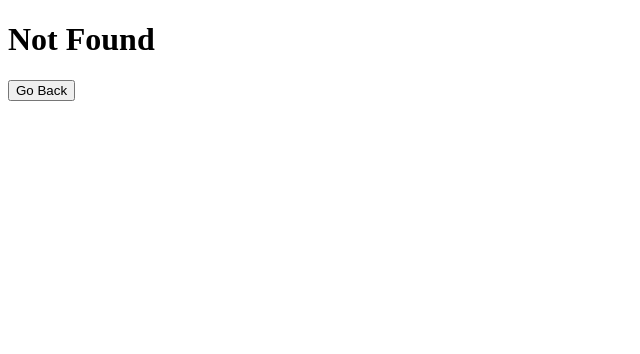
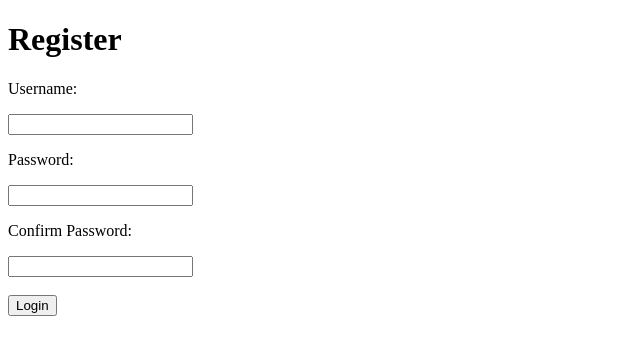
Before and after one commit to andreimandrique/messaging-app-frontend, a React (Vite) app: page /register in a window 1280 px wide. Before the commit this address had no page. Shown: the top 354 px of the page, without its empty margins (0-640 px from the left). Built offline with nearby package versions, Linux system fonts and the light colour scheme.

Commit message:
add dashboard and protected route

```diff
--- /dev/null
+++ b/src/hooks/useRegister.jsx
@@ -0,0 +1,50 @@
+import { useState } from "react";
+
+function useRegister() {
+  const [username, setUsername] = useState("");
+  const [password, setPassword] = useState("");
+  const [confirmPassword, setConfirmPassword] = useState("");
+  const [error, setError] = useState("");
+  const [success, setSuccess] = useState("");
+
+  async function handleRegister(e) {
+    e.preventDefault();
+
+    try {
+      const res = await fetch("http://localhost:3000/register", {
+        method: "POST",
+        headers: {
+          "Content-Type": "application/json",
+        },
+        body: JSON.stringify({ username, password, confirmPassword }),
+      });
+
+      const data = await res.json();
+
+      if (res.ok) {
+        setError("");
+        setSuccess(data.message);
+      } else {
+        console.error(data);
+        setSuccess("");
+        setError(data.error);
+      }
+    } catch (error) {
+      console.error(error);
+    }
+  }
+
+  return {
+    username,
+    setUsername,
+    password,
+    setPassword,
+    confirmPassword,
+    setConfirmPassword,
+    error,
+    success,
+    handleRegister,
+  };
+}
+
+export default useRegister;
--- /dev/null
+++ b/src/hooks/useVerify.jsx
@@ -0,0 +1,25 @@
+import { useNavigate } from "react-router-dom";
+
+function useVerify(token) {
+  const navigate = useNavigate();
+
+  async function verify() {
+    try {
+      const res = await fetch("http://localhost:3000/verify", {
+        headers: {
+          Authorization: `Bearer ${token}`,
+        },
+      });
+
+      if (!res.ok) {
+        navigate("/");
+      }
+    } catch (error) {
+      console.error(error);
+    }
+  }
+
+  return verify;
+}
+
+export default useVerify;
--- a/src/pages/Dashboard.jsx
+++ b/src/pages/Dashboard.jsx
@@ -2,14 +2,19 @@ import { useEffect } from "react";
 import { Outlet } from "react-router-dom";
 import { socket } from "../socket";
 import LogoutButton from "../components/logoutButton";
-import { jwtDecode } from "jwt-decode";
+import useVerify from "../hooks/useVerify";
 
 function Dashboard() {
   const token = localStorage.getItem("token");
-  const decode = jwtDecode(token);
+  const verify = useVerify(token);
 
   useEffect(() => {
-    if (!token) return;
+    verify();
+
+    if (!token) {
+      return;
+    }
+
     socket.auth = { token };
     socket.connect();
 
@@ -24,11 +29,11 @@ function Dashboard() {
       socket.off("connect_error", handleConnectError);
       socket.disconnect();
     };
-  }, [token]);
+  }, [token, verify]);
 
   return (
     <div>
-      <h1>Dashboard {decode.username}</h1>
+      <h1>Dashboard</h1>
       <LogoutButton />
       <Outlet />
     </div>
--- /dev/null
+++ b/src/pages/Register.jsx
@@ -0,0 +1,64 @@
+import useRegister from "../hooks/useRegister";
+
+function Register() {
+  const {
+    username,
+    setUsername,
+    password,
+    setPassword,
+    confirmPassword,
+    setConfirmPassword,
+    error,
+    success,
+    handleRegister,
+  } = useRegister();
+  return (
+    <div>
+      <h1>Register</h1>
+      {error && <p>{error}</p>}
+      {success && <p>{success}</p>}
+      <form>
+        <label htmlFor="username">
+          <p>Username:</p>
+          <input
+            autoComplete="username"
+            id="username"
+            name="username"
+            type="text"
+            value={username}
+            onChange={(e) => setUsername(e.target.value)}
+          />
+        </label>
+        <label htmlFor="password">
+          <p>Password:</p>
+          <input
+            autoComplete="current-password"
+            type="password"
+            name="password"
+            id="password"
+            value={password}
+            onChange={(e) => setPassword(e.target.value)}
+          />
+        </label>
+        <label htmlFor="confirmPassword">
+          <p>Confirm Password:</p>
+          <input
+            autoComplete="current-password"
+            type="password"
+            name="confirmPassword"
+            id="confirmPassword"
+            value={confirmPassword}
+            onChange={(e) => setConfirmPassword(e.target.value)}
+          />
+        </label>
+        <br />
+        <br />
+        <div>
+          <button onClick={handleRegister}>Login</button>
+        </div>
+      </form>
+    </div>
+  );
+}
+
+export default Register;
--- a/src/routes.jsx
+++ b/src/routes.jsx
@@ -5,10 +5,12 @@ import Dashboard from "./pages/Dashboard";
 import Welcome from "./pages/Welcome";
 import Room from "./pages/Room";
 import Login from "./pages/Login";
+import Register from "./pages/Register";
 
 const router = createBrowserRouter([
   { path: "/", element: <Home /> },
   { path: "/login", element: <Login /> },
+  { path: "/register", element: <Register /> },
   {
     path: "/dashboard",
     element: <Dashboard />,
```
